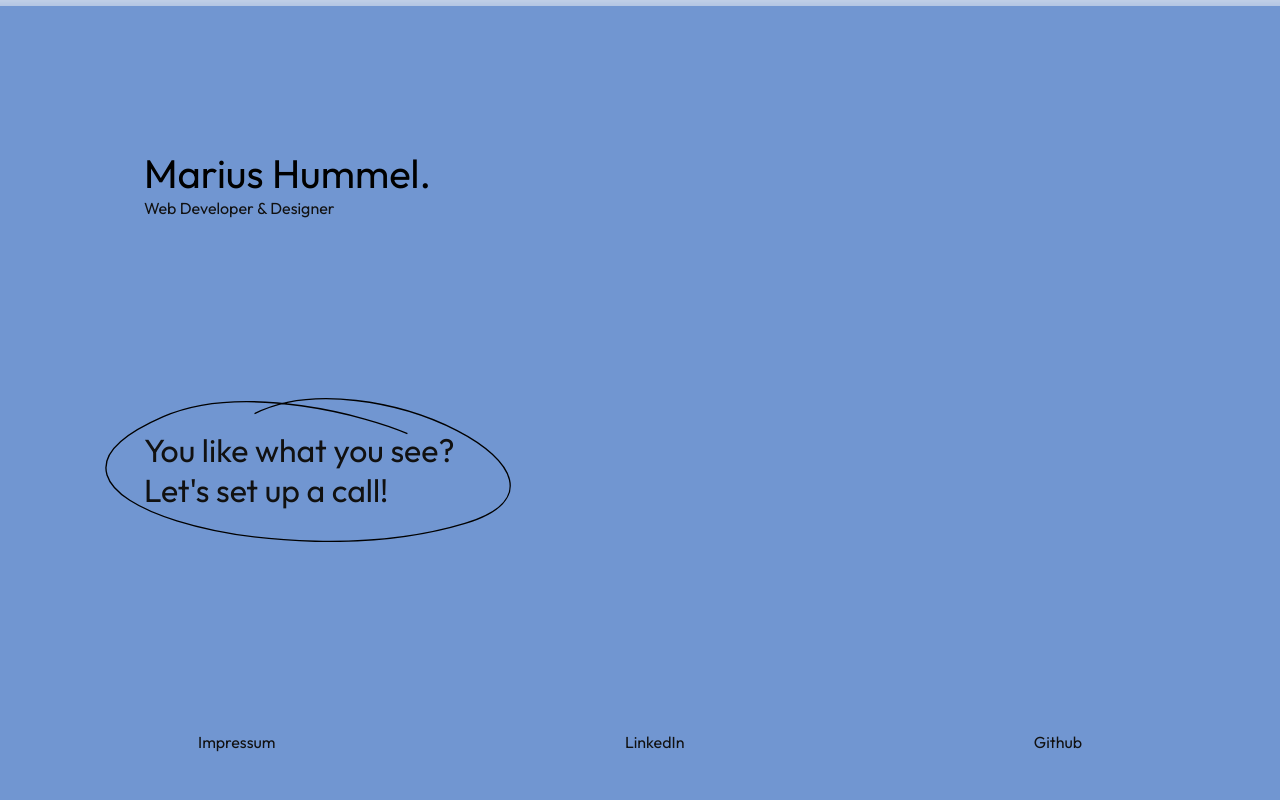
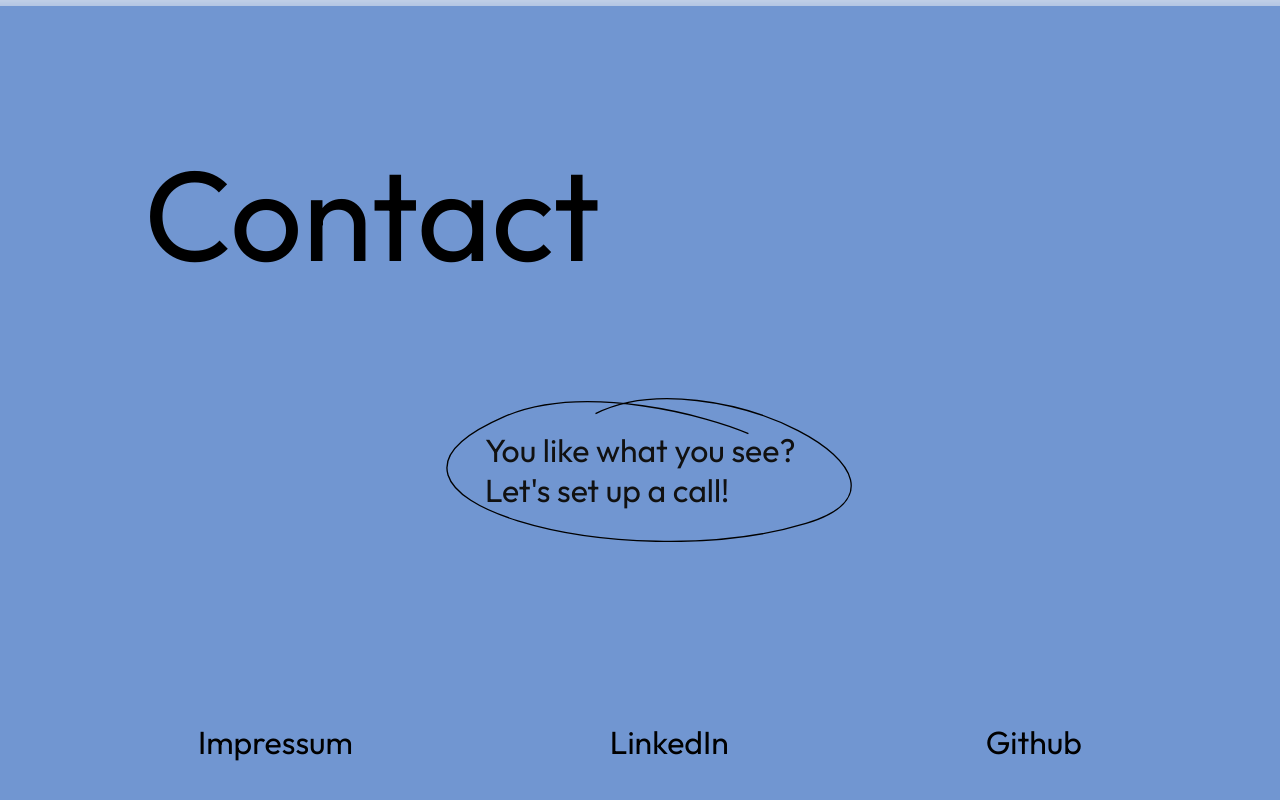
Before and after one commit to mfhum/hummelpage, a React (Vite) app: page / in a window 1280 px wide. Shown: the part 3242-4042 px from the top of the page. Built offline with nearby package versions, Linux system fonts and the light colour scheme.

Commit message:
minor changes

```diff
--- a/src/css/sections/Footer.sass
+++ b/src/css/sections/Footer.sass
@@ -7,6 +7,8 @@
 
 .footerTitle
   height: 15%
+  h1
+    margin-bottom: $margin1
 
 .footerContact
   height: 70%
@@ -18,6 +20,7 @@
   display: flex
   justify-content: center
   flex-direction: column
+  left: calc(50% - 155px)
   &:hover
     transform: scale(1.1)
 
--- a/src/index.css
+++ b/src/index.css
@@ -682,6 +682,9 @@ a:focus-visible {
 .footerTitle {
   height: 15%;
 }
+.footerTitle h1 {
+  margin-bottom: 16px;
+}
 
 .footerContact {
   height: 70%;
@@ -694,6 +697,7 @@ a:focus-visible {
   display: flex;
   justify-content: center;
   flex-direction: column;
+  left: calc(50% - 155px);
 }
 .footerContactSvg:hover {
   transform: scale(1.1);
--- a/src/sections/footer.jsx
+++ b/src/sections/footer.jsx
@@ -3,8 +3,9 @@ function Footer() {
   return (
     <footer id='footer' className='footer'>
       <div className='footerTitle'>
-        <h2>Marius Hummel.</h2>
-        <p>Web Developer & Designer</p>
+        <h1>Contact</h1>
+        {/* <h2>Marius Hummel.</h2>
+        <h3>Web Developer & Designer</h3> */}
       </div>
       <div className='footerContact'>
         <a
@@ -22,9 +23,9 @@ function Footer() {
         </a>
       </div>
       <div className='footerBase'>
-        <p>Impressum</p>
-        <p>LinkedIn</p>
-        <p>Github</p>
+        <h3>Impressum</h3>
+        <h3>LinkedIn</h3>
+        <h3>Github</h3>
       </div>
     </footer>
   );
```
Also changed, not shown: 1 other file (tests, documents, lock files or other folders).
